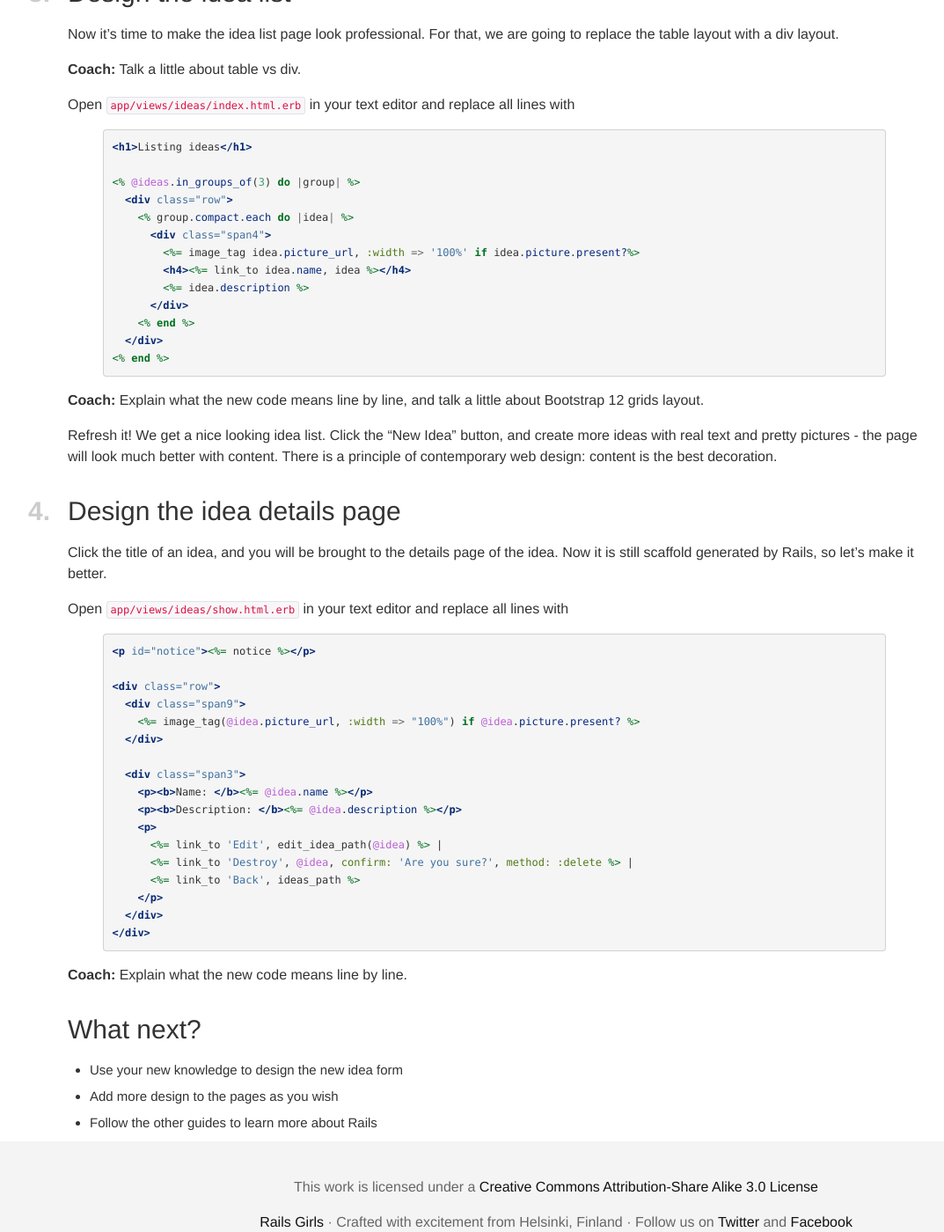
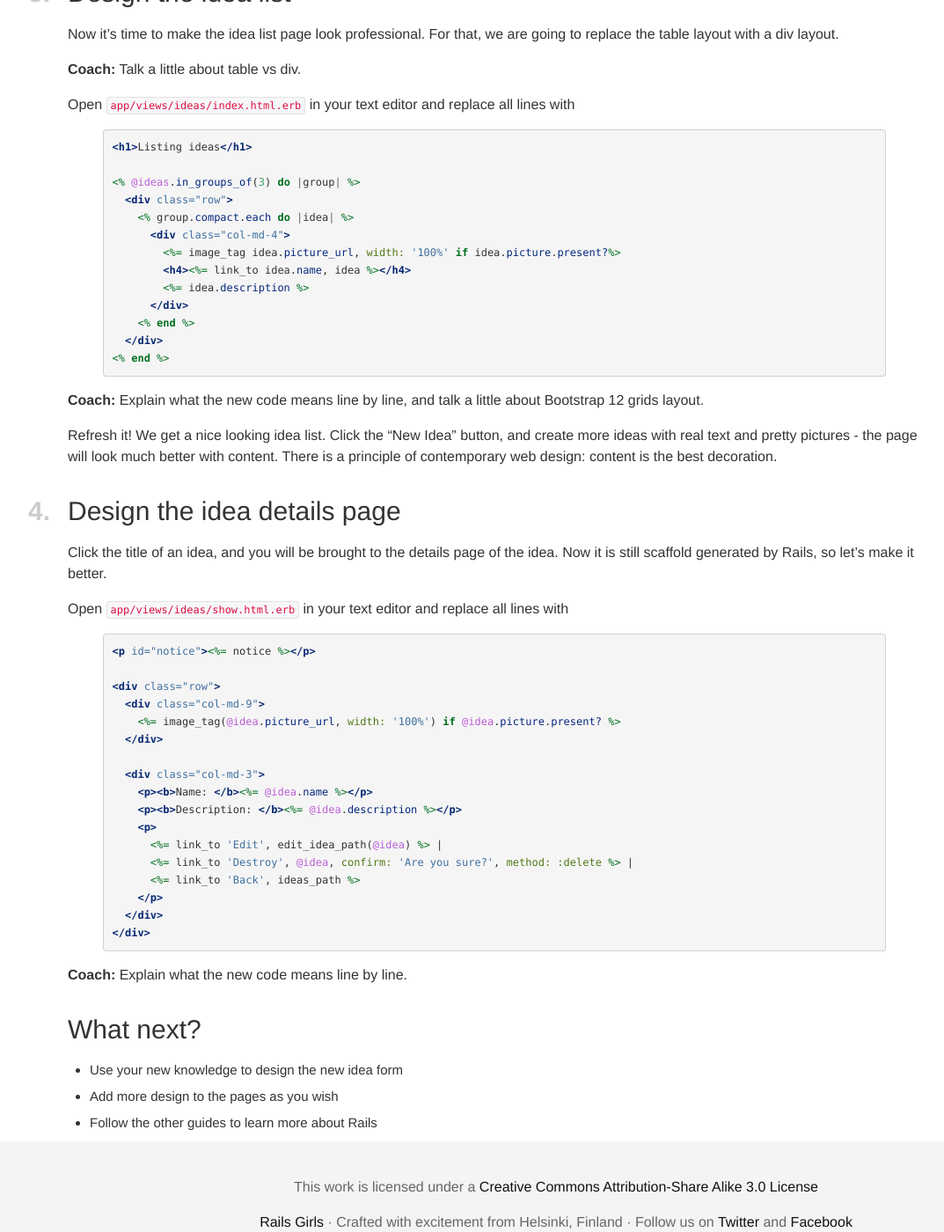
Before and after one commit to railsgirls/guides.railsgirls.com, a Jekyll site: the page built from _posts/2013-01-20-design.markdown, in a window 1280 px wide and 1400 px high, scrolled down 1041 px. Shown: the whole window at 88% size, without its empty margins (8-1081 px from the left). Built offline with Jekyll 4.4.1, drawn with Linux system fonts in a browser that asks for light colours; nearby versions of some CDN libraries.

Commit message:
for bootstrap 3.

```diff
--- a/_posts/2013-01-20-design.markdown
+++ b/_posts/2013-01-20-design.markdown
@@ -57,8 +57,8 @@ Open `app/views/ideas/index.html.erb` in your text editor and replace all lines
 <% @ideas.in_groups_of(3) do |group| %>
   <div class="row">
     <% group.compact.each do |idea| %>
-      <div class="span4">
-        <%= image_tag idea.picture_url, :width => '100%' if idea.picture.present?%>
+      <div class="col-md-4">
+        <%= image_tag idea.picture_url, width: '100%' if idea.picture.present?%>
         <h4><%= link_to idea.name, idea %></h4>
         <%= idea.description %>
       </div>
@@ -81,11 +81,11 @@ Open `app/views/ideas/show.html.erb` in your text editor and replace all lines w
 <p id="notice"><%= notice %></p>
 
 <div class="row">
-  <div class="span9">
-    <%= image_tag(@idea.picture_url, :width => "100%") if @idea.picture.present? %>
+  <div class="col-md-9">
+    <%= image_tag(@idea.picture_url, width: '100%') if @idea.picture.present? %>
   </div>
 
-  <div class="span3">
+  <div class="col-md-3">
     <p><b>Name: </b><%= @idea.name %></p>
     <p><b>Description: </b><%= @idea.description %></p>
     <p>
```
